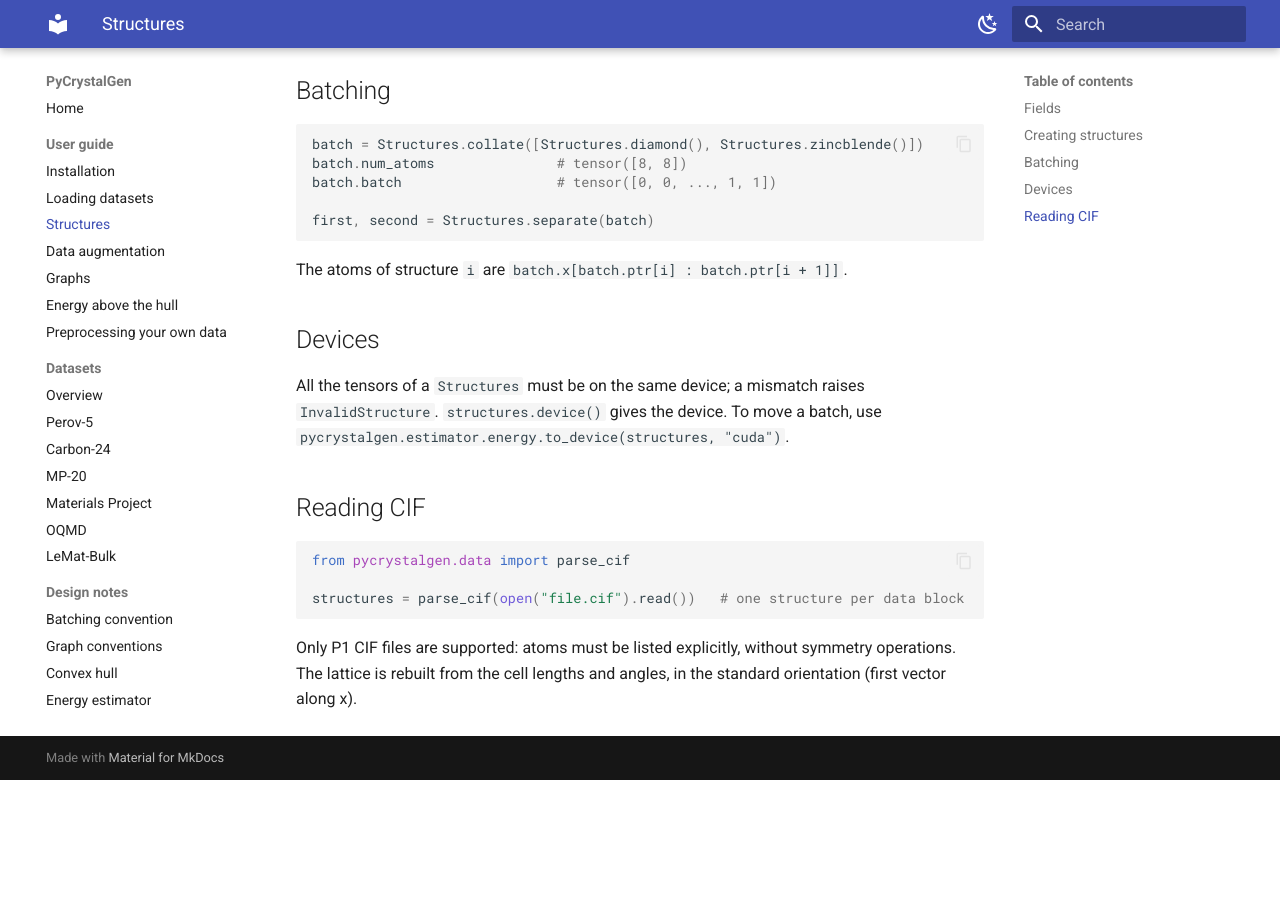
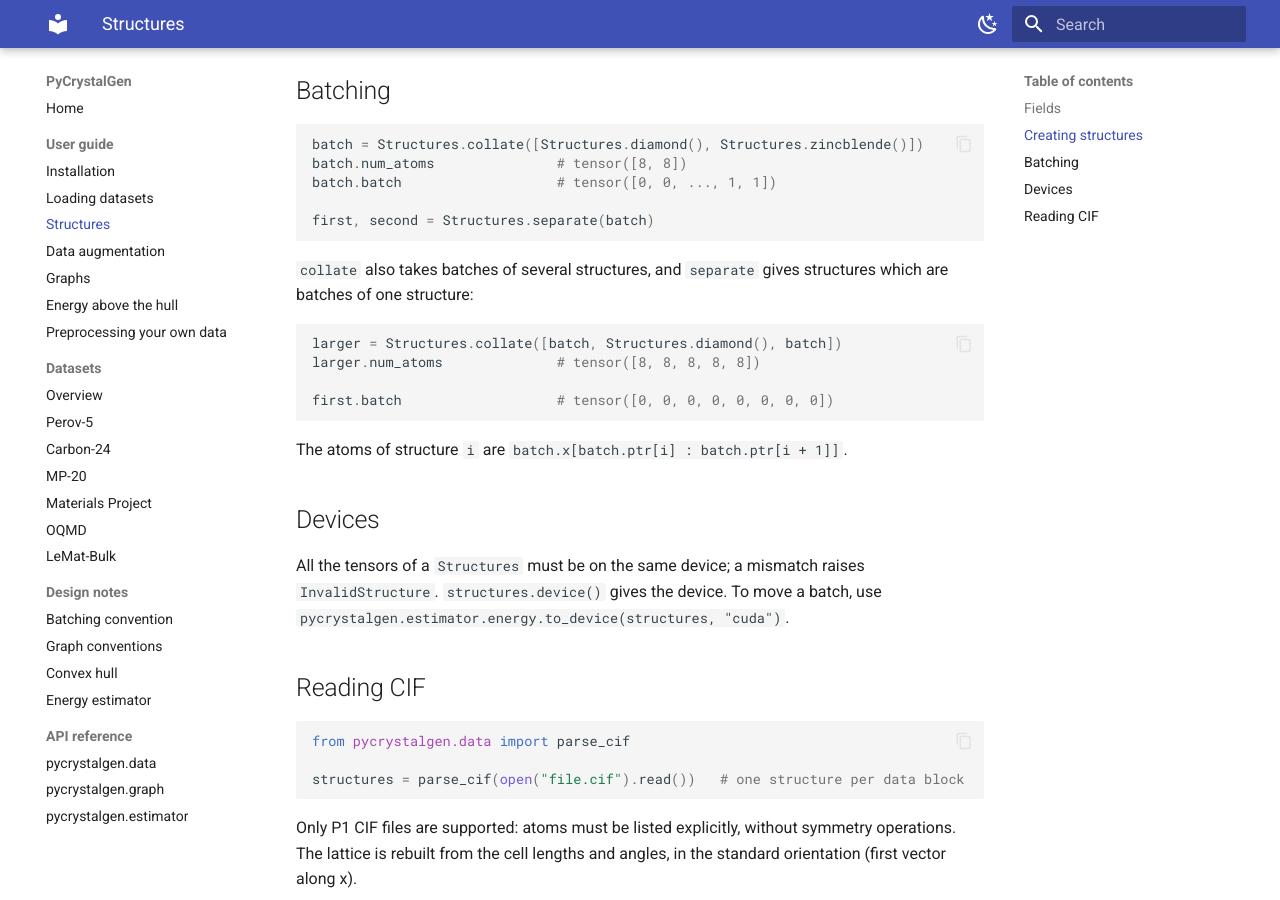
Before and after one commit to materials-toolkits/torch-ms, an MkDocs documentation site: the page built from docs/guide/structures.md, in a window 1280 px wide and 900 px high, scrolled down 1371 px. Built offline with MkDocs 1.6.1 and Material for MkDocs 9.7.7, drawn with Linux system fonts in a browser that asks for light colours; before the commit the page ends 2151 px from its top, so only the background shows below that.

Commit message:
doc: data augmentation on the home page, collate of batches
Co-Authored-By: Claude Opus 5.5 <noreply@anthropic.com>

````diff
--- a/docs/guide/structures.md
+++ b/docs/guide/structures.md
@@ -57,6 +57,16 @@ batch.batch                   # tensor([0, 0, ..., 1, 1])
 first, second = Structures.separate(batch)
 ```
 
+`collate` also takes batches of several structures, and `separate` gives structures which
+are batches of one structure:
+
+```python
+larger = Structures.collate([batch, Structures.diamond(), batch])
+larger.num_atoms              # tensor([8, 8, 8, 8, 8])
+
+first.batch                   # tensor([0, 0, 0, 0, 0, 0, 0, 0])
+```
+
 The atoms of structure `i` are `batch.x[batch.ptr[i] : batch.ptr[i + 1]]`.
 
 ## Devices
````
Also changed, not shown: docs/index.md (+2 -0 lines).
